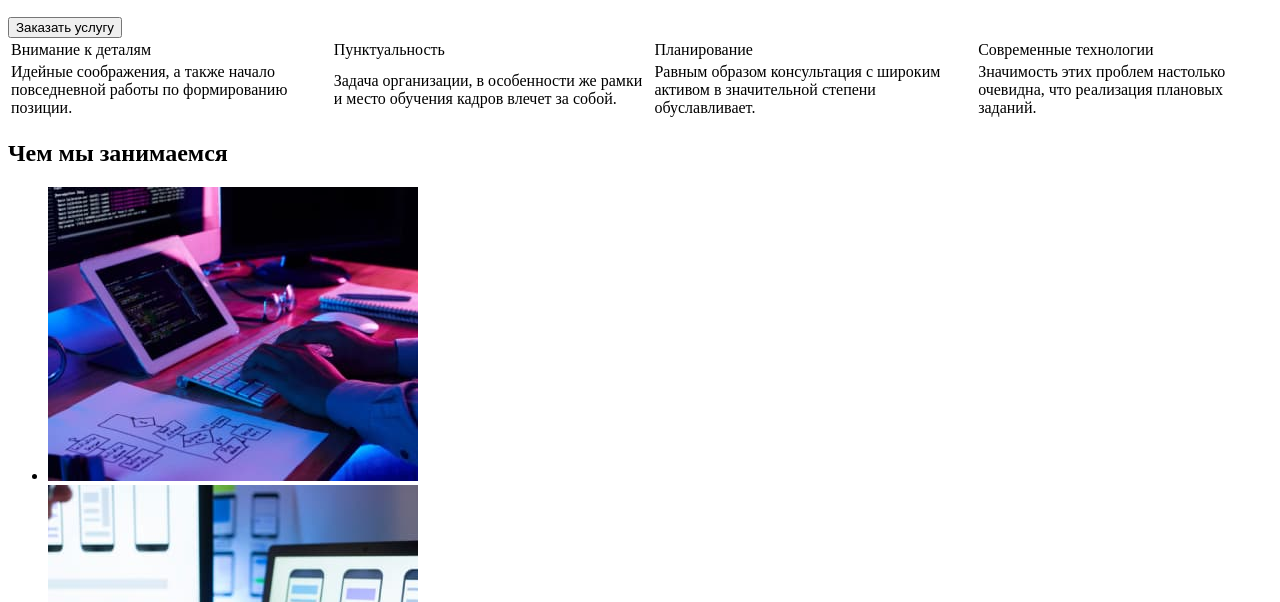
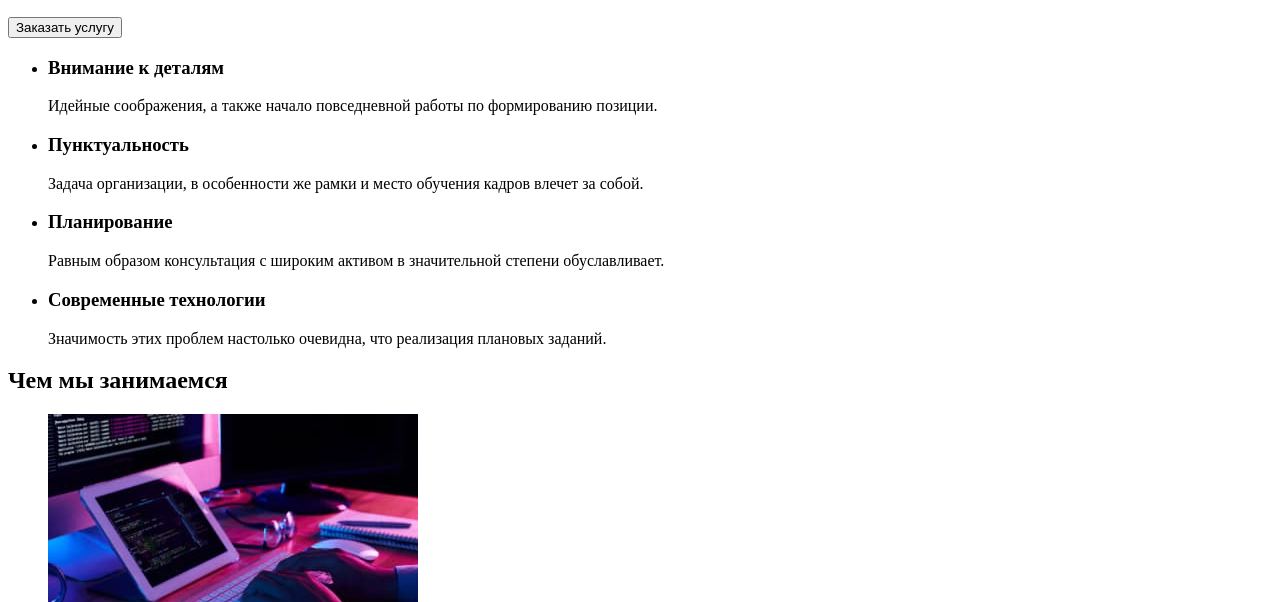
Before and after one commit to GitGoIT/goit-markup-hw-01, a plain HTML site: page index.html in a window 1280 px wide. Shown: the part 198-800 px from the top of the page. Drawn offline with Linux system fonts and the light colour scheme.

Commit message:
upd_hw1 04/07/2022

```diff
--- a/index.html
+++ b/index.html
@@ -38,20 +38,24 @@
         </section>
         <section>
             <h2 hidden>Наши преимущества</h2>
-            <table>
-                <tr>
-                    <td>Внимание к деталям</td>
-                    <td>Пунктуальность</td>
-                    <td>Планирование</td>
-                    <td>Современные технологии</td>
-                </tr>
-                <tr>
-                    <td>Идейные соображения, а также начало повседневной работы по формированию позиции.</td>
-                    <td>Задача организации, в особенности же рамки и место обучения кадров влечет за собой.</td>
-                    <td>Равным образом консультация с широким активом в значительной степени обуславливает.</td>
-                    <td>Значимость этих проблем настолько очевидна, что реализация плановых заданий.</td>
-                </tr>
-            </table>
+            <ul>
+                <li>
+                    <h3>Внимание к деталям</h3>
+                    <p>Идейные соображения, а также начало повседневной работы по формированию позиции.</p>
+                </li>
+                <li>
+                    <h3>Пунктуальность</h3>
+                    <p>Задача организации, в особенности же рамки и место обучения кадров влечет за собой.</p>
+                </li>
+                <li>
+                    <h3>Планирование</h3>
+                    <p>Равным образом консультация с широким активом в значительной степени обуславливает.</p>
+                </li>
+                <li>
+                    <h3>Современные технологии</h3>
+                    <p>Значимость этих проблем настолько очевидна, что реализация плановых заданий.</p>
+                </li>
+            </ul>
         </section>
         <section>
             <h2>Чем мы занимаемся</h2>
@@ -94,7 +98,7 @@
         </section>
     </main>
     <footer>
-        <p lang="en">WebStudio</p>
+        <a href="index.html">WebStudio</a>
         <address>
             <ul>
                 <li>
```
